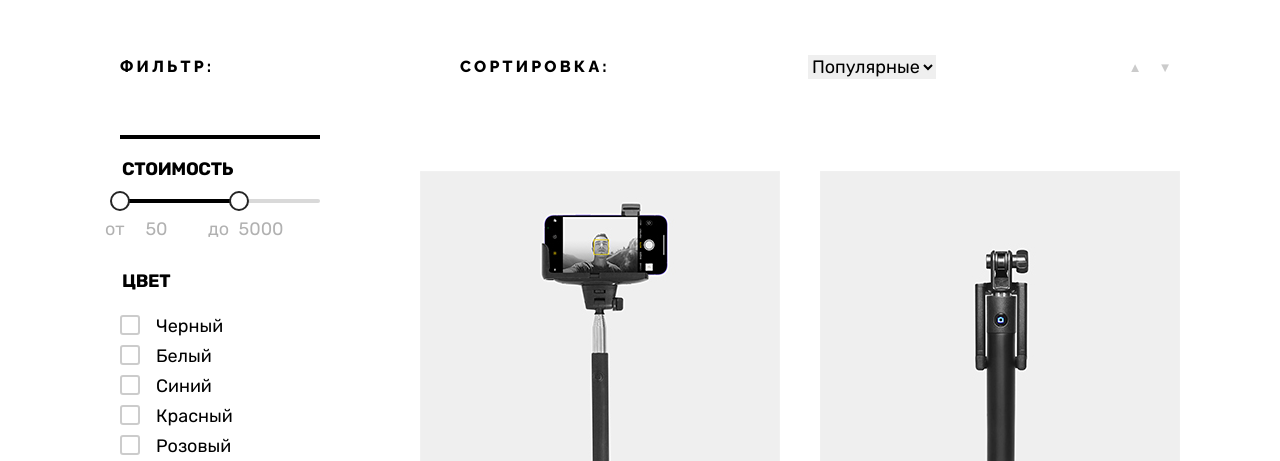
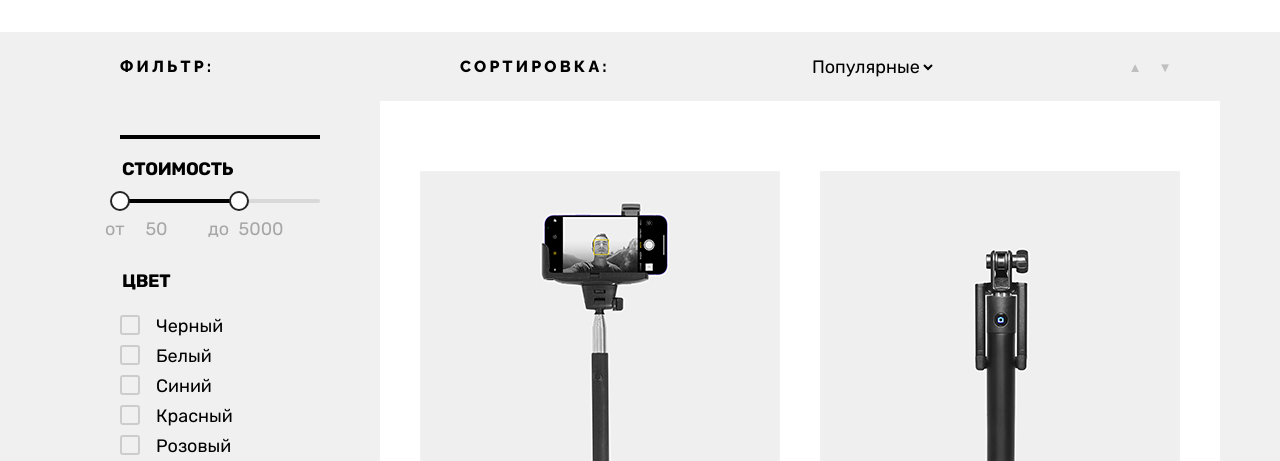
Before and after one commit to tablab50/device, a plain HTML site: page catalog.html in a window 1280 px wide. Shown: the part 339-800 px from the top of the page. Drawn offline with Linux system fonts and the light colour scheme.

Commit message:
catalog 2

```diff
--- a/catalog.html
+++ b/catalog.html
@@ -6,7 +6,7 @@
   <link rel="stylesheet" href="css/style.css">
   <title>Device Каталог</title>
 </head>
-<body>
+<body class="body-inner">
     <header class="main-header">
         <a href="index.html" class="logo-link">
           <svg xmlns="http://www.w3.org/2000/svg" width="145" height="37" fill="none">
--- a/css/style.css
+++ b/css/style.css
@@ -111,7 +111,8 @@ a {
     margin: 0 auto;
     width: 1160px;
     padding: 0 60px;
-    background-image: linear-gradient(to bottom, var(--basic-white) 40px, var(--special-yellow-light) 40px)
+    background-image: linear-gradient(to bottom, var(--basic-white) 40px, var(--special-yellow-light) 40px);
+    background-color: #FFFFFF;
 }
 
 .user-menu {
@@ -1113,6 +1114,10 @@ address {
 
 /* Inner  */
 
+.body-inner {
+  background-image: linear-gradient(to bottom, var(--basic-white) 371px,#F0F0F0 40px);
+}
+
 .main-inner {
   flex-grow: 1;
   width: 1160px;
@@ -1416,11 +1421,15 @@ address {
 .filter {
   width: 320px;
   padding: 0 60px;
+  background-color: #F0F0F0;
 }
 
 .catalog-right-column {
-  width: 800x;
+  width: 840px;
   padding-left: 40px;
+  padding-right: 40px;
+  background-color: #FFFFFF;
+  background-image: linear-gradient(to bottom, #F0F0F0 69px, transparent 69px);
 }
 
 .sorting-container {
@@ -1429,6 +1438,11 @@ address {
   align-items: center;
   padding-left: 40px;
   position: relative;
+  background-color: #F0F0F0;
+}
+
+.sorting-select {
+  background-color: #F0F0F0;
 }
 
 .sorting-title {
```
